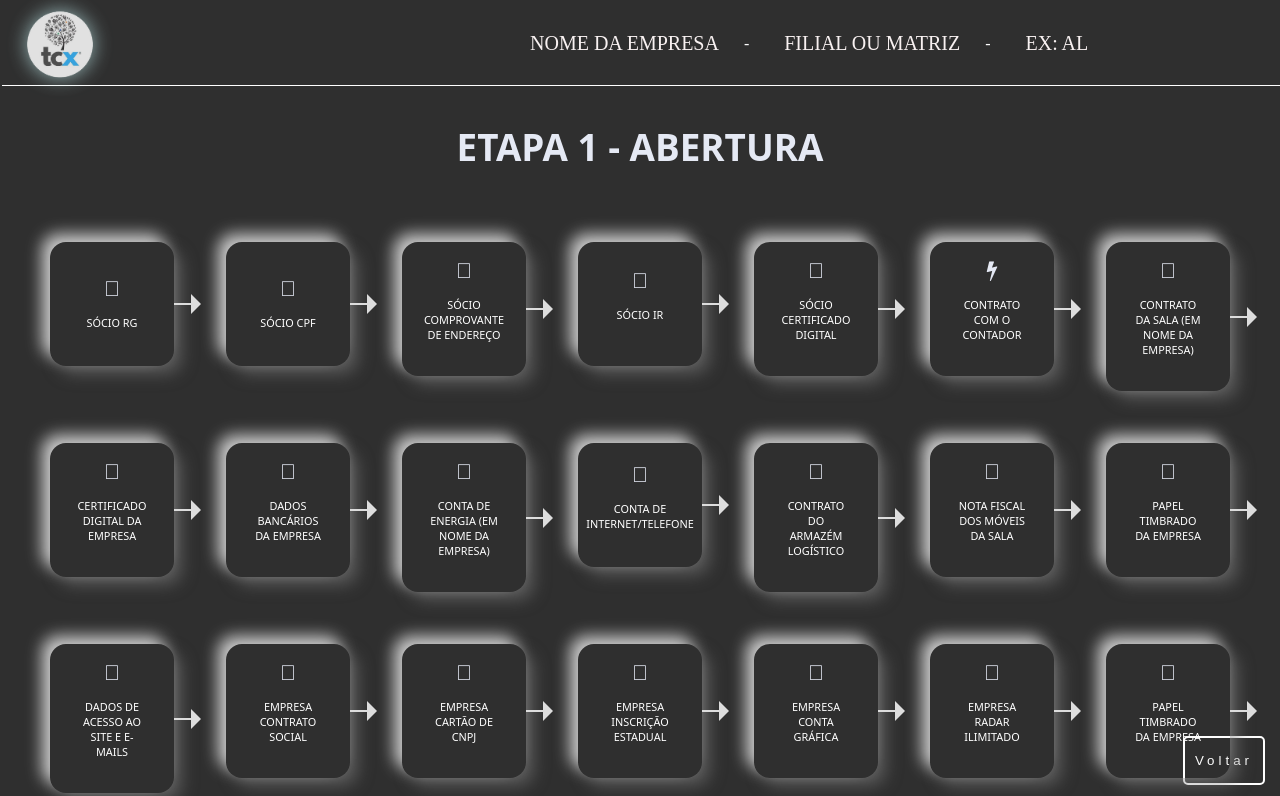
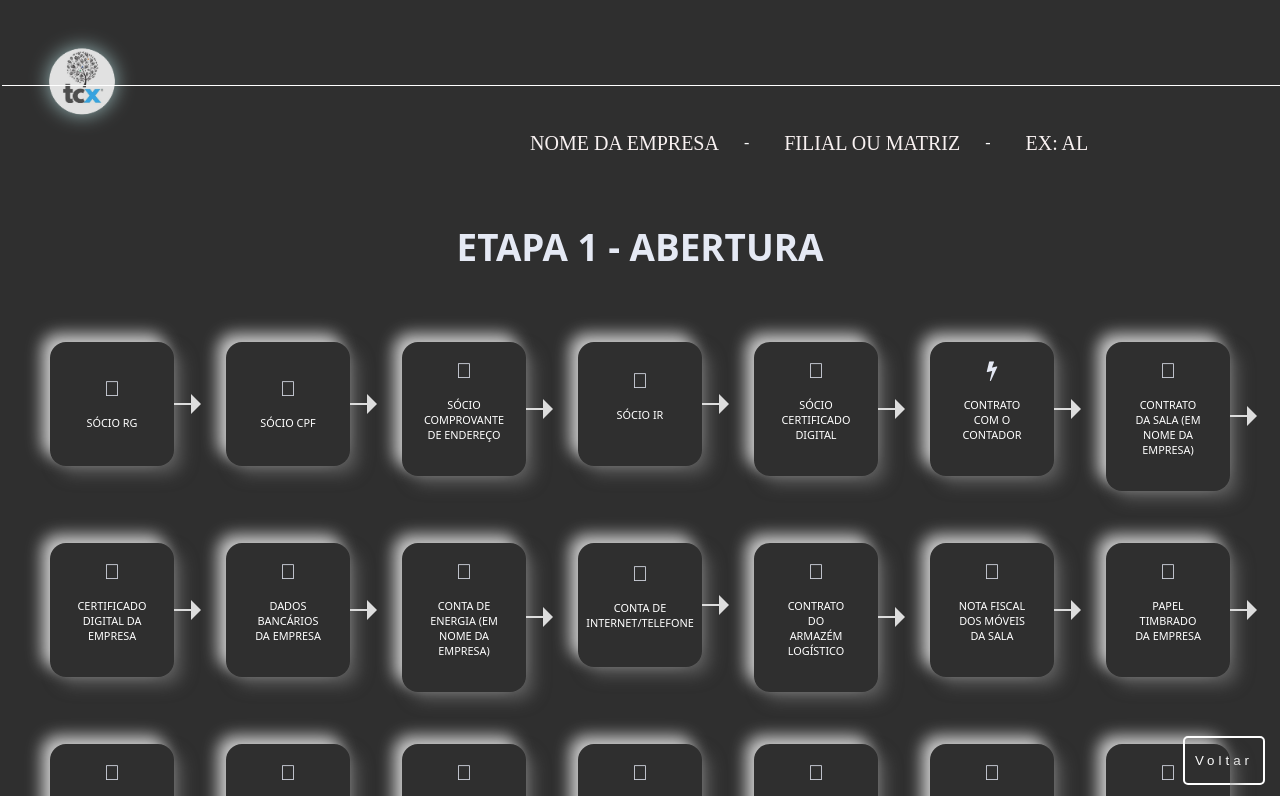
Before and after one commit to Santiago199723/treecomexnew, a plain HTML site: page public/etapa1.html in a window 1280 px wide. Shown: the top 796 px of the page. Drawn offline with Linux system fonts and the light colour scheme.

Commit message:
logo containner style

```diff
--- a/public/styles/etapas.css
+++ b/public/styles/etapas.css
@@ -96,14 +96,6 @@ hr {
   letter-spacing: 4px;
   border: 2px solid #ffffff; /* Adicionando borda azul luminoso */
   border-radius: 5px; /* Arredondando as bordas */
-}
-
-/* Estilo para o contêiner da logo */
-.logo-container {
-  top: -40px;
-  left: 5dpx;
-  z-index: 9999;
-  position: absolute;
 }
 
 /* Estilo para a logo */
@@ -211,7 +203,6 @@ span {
 
 /* Estilo para o contêiner da logo */
 .logo-container {
-  position: fixed;
   width: 100px; /* Largura da logo */
   top: -5px;
   left: 10px;
```
